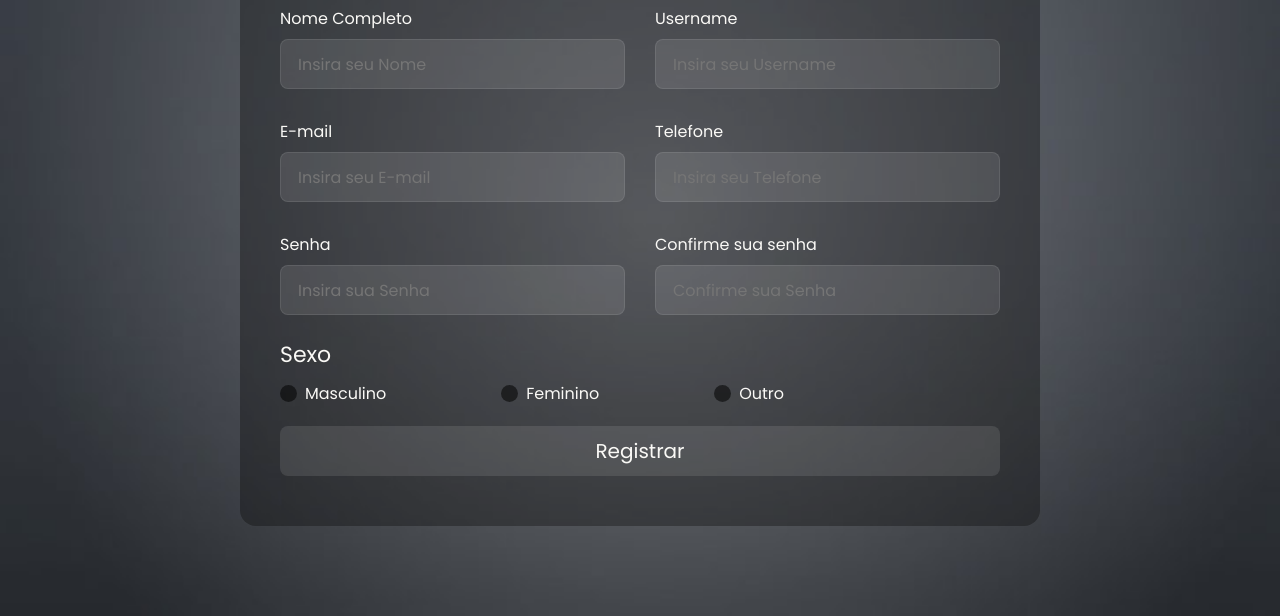
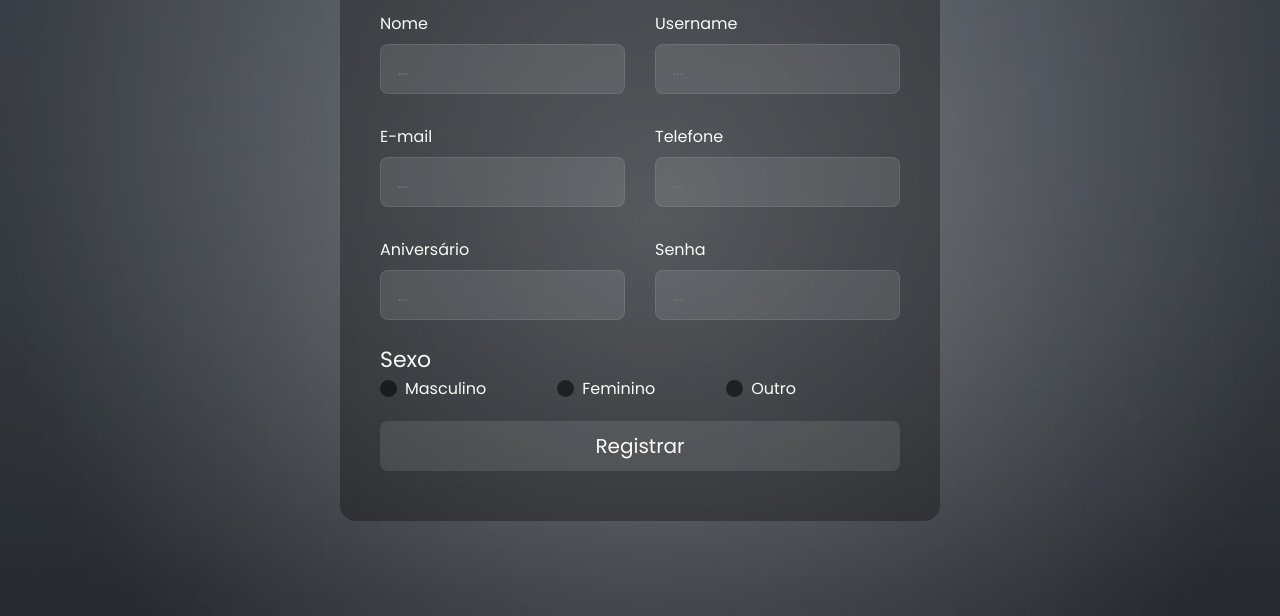
Before and after one commit to Artguiar/Formul-rio-de-Registro---, a plain HTML site: page index.html in a window 1280 px wide. Shown: the part 184-800 px from the top of the page. Drawn offline with Linux system fonts and the light colour scheme.

Commit message:
Add files via upload

```diff
--- a/app.js
+++ b/app.js
@@ -29,4 +29,6 @@ const handleSubmit = (event) => {
 
 
 
+
+
 document.querySelector('form').addEventListener('submit', handleSubmit)
--- a/index.html
+++ b/index.html
@@ -10,39 +10,47 @@
 <body>
 
     <section class="main">
-        <h1 class="title">Formulário de Registro</h1>
+        <h1 class="title">Formulário</h1>
         <form id="form" action="submit">
             <div class="main-box">
 
                 <div class="input-box">
-                    <span class="text">Nome Completo</span>
-                    <input id="input-nome" type="text" placeholder="Insira seu Nome" name="nome" required >
+                    <span class="text">Nome</span>
+                    <input  id="input-nome" type="text" placeholder="..." name="nome" required  class="inputs required" >
+
                 </div>
 
                 <div class="input-box">
                     <span class="text">Username</span>
-                    <input id="input-username type="text" placeholder="Insira seu Username" name="username" required>
+                    <input id="input-username type="text" placeholder="..." name="username" value="" required class="inputs required" >
+
                 </div>
 
                 <div class="input-box">
                     <span class="text">E-mail</span>
-                    <input id="input-email type="email" placeholder="Insira seu E-mail" name="email" required >
+                    <input id="input-email type="email" placeholder="..." name="email" required class="inputs required" >
+
                 </div>
 
                 <div class="input-box">
                     <span class="text">Telefone</span>
-                    <input id="input-number type="number" placeholder="Insira seu Telefone" name="telefone" required >
+                    <input id="input-number type="number" placeholder="..." name="telefone" required class="inputs required" >
+
                 </div>
 
-                <div class="input-box">
-                    <span class="text">Senha</span>
-                    <input id="input-senha" type= "password" placeholder="Insira sua Senha" name="password" required>
+                <div class="input-box" id="input-box.error">
+                    <span class="text">Aniversário</span>
+                    <input id="input-confsenha" type="number" placeholder="..." name="password" required class="inputs required" >
+
                 </div>
 
-                <div class="input-box">
-                    <span class="text">Confirme sua senha</span>
-                    <input id="input-confsenha" type="password" placeholder="Confirme sua Senha" name="password" required >
+                <div class="input-box" id="input-box.success">
+                    <span class="text">Senha</span>
+                    <input id="input-senha" type= "password" placeholder="..." name="password" value="" required class="inputs required" >
+
                 </div>
+
+
 
             </div>
 
@@ -76,7 +84,7 @@
             </div>
         </form>
     </section>
-
+    <script src="https://kit.fontawesome.com/e73eff521b.js" crossorigin="anonymous"></script>
     <script src="./app.js"></script>
 </body>
 </html>
--- a/styles.css
+++ b/styles.css
@@ -22,7 +22,7 @@ body {
 .main {
     background: rgba(10, 10, 10, .35);
     width: 100%;
-    max-width: 800px;
+    max-width: 600px;
     padding: 30px 40px;
     border-radius: 1rem;
 }
@@ -90,14 +90,15 @@ form .container .gender {
 form .container .category {
     display: flex;
     justify-content: space-between;
-    width: 70%;
-    margin: 10px 0;
+    width: 80%;
+    margin-right: 10px;
     color: #faf9f6;
 }
 
 .container .category label {
     display: flex;
     align-items: center;
+
 }
 
 .container .category .circle {
@@ -142,6 +143,8 @@ form .btn input:hover {
     background: rgba(0, 0, 0, 0.541);
 }
 
+
+
 button {
     height: 100%;
     width: 100%;
```
